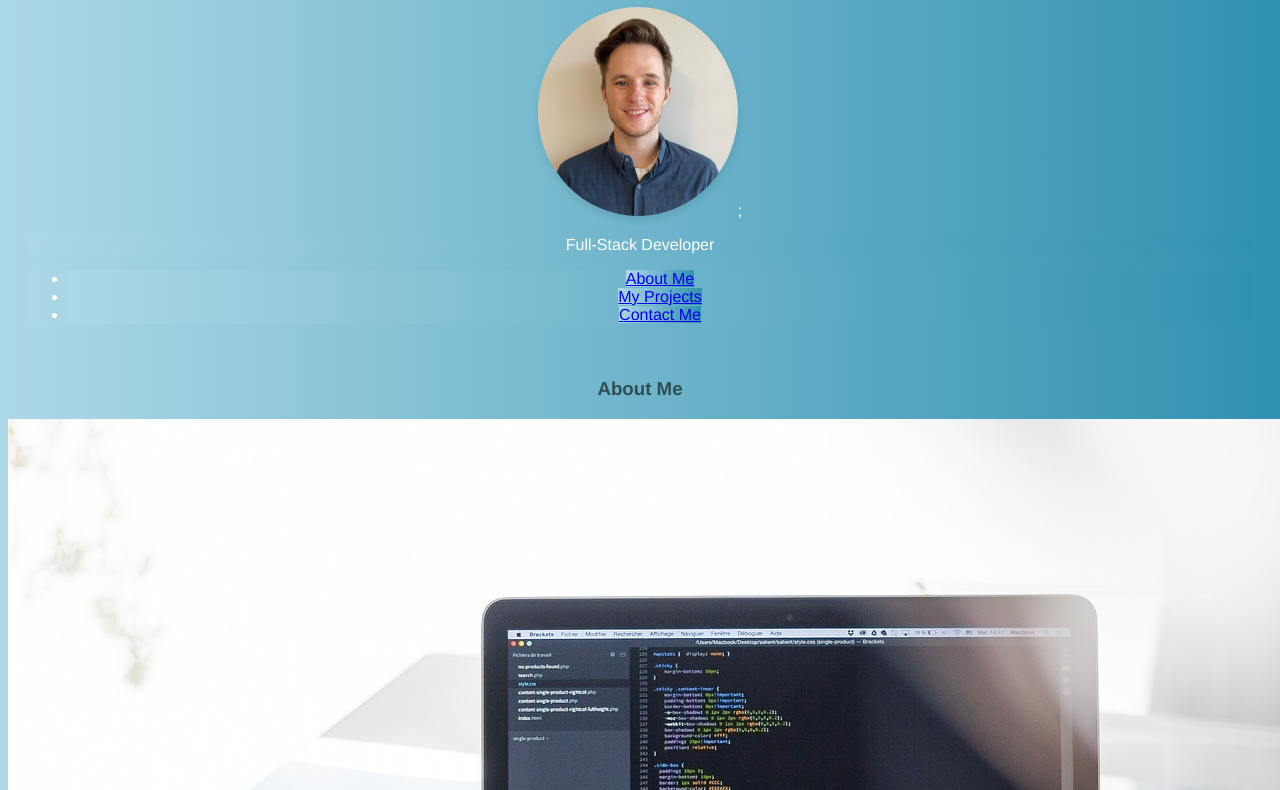
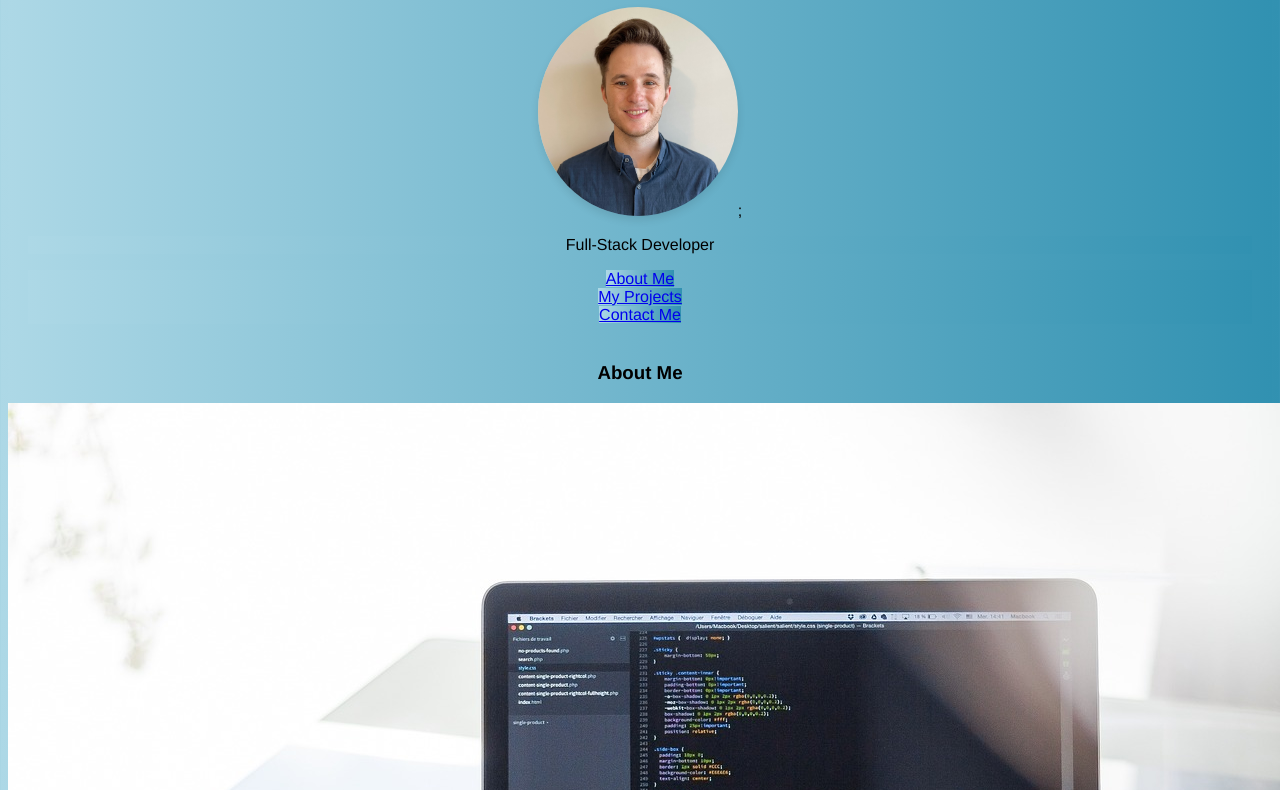
Before and after one commit to OrganicClick/Professional-Portfolio, a plain HTML site: page index.html in a window 1280 px wide. Shown: the part 101-891 px from the top of the page. Drawn offline with Linux system fonts and the light colour scheme.

Commit message:
Added CSS styling to the nav elements

```diff
--- a/style.css
+++ b/style.css
@@ -5,11 +5,17 @@
 body {
     font-family: Helvetica;
     text-align: center;
-    color: darkslategrey;
+    color: black;
+  }
+
+ nav ul {
+    list-style: none;
+    margin: 0;
+    padding: 0;
   }
 
 .header {
-    color: #fff;
+    color: black;
     text-align: center;
     padding: 20px;
 }
```
